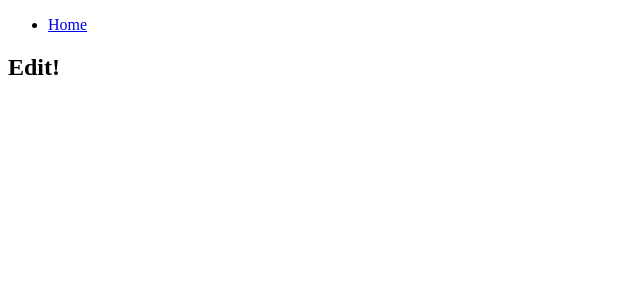
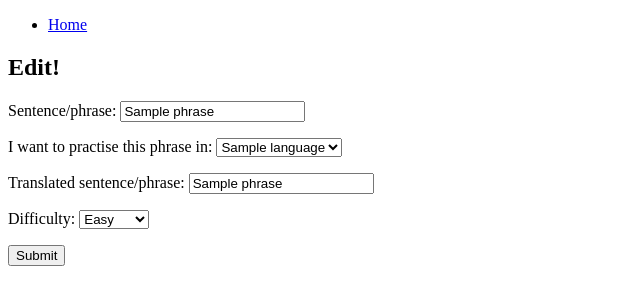
Before and after one commit to emilykmcullen/Language-Learning-App, a Flask app: page /sentence_snaps/1/edit in a window 1280 px wide. Before the commit the part shown is almost empty. Shown: the top 305 px of the page, without its empty margins (0-640 px from the left). Run offline with Flask 2, Linux system fonts and the light colour scheme; a database or web service that is not in the repository returns one stand-in record (values such as "Sample title"); some libraries are stand-ins or nearby versions.

Commit message:
Added ability to edit and update entries

```diff
--- a/controllers/first_language_phrase_controller.py
+++ b/controllers/first_language_phrase_controller.py
@@ -26,8 +26,26 @@ def play_phrase(id):
 
 @first_language_phrases_blueprint.route("/sentence_snaps/<id>/edit")
 def edit_phrase(id):
-    first_language_phrase = first_language_phrase_repository.select(id)
-    return render_template("sentence_snaps/edit.html", first_language_phrase=first_language_phrase)
+    languages = language_repository.select_all()
+    translated_phrase = translated_phrase_repository.select(id)
+    first_language_phrase = first_language_phrase_repository.select(translated_phrase.first_language_phrase.id)
+    return render_template("sentence_snaps/edit.html", first_language_phrase=first_language_phrase, translated_phrase=translated_phrase, languages=languages)
+
+@first_language_phrases_blueprint.route("/sentence_snaps/<id>", methods=['POST'])
+def update_phrase(id):
+    translated_phrase = translated_phrase_repository.select(id)
+    original_first_language_phrase_id = translated_phrase.first_language_phrase.id
+    language_input = request.form['language_choice']
+    first_language_input = request.form['first_language_input']
+    difficulty = request.form['difficulty_choice']
+    translated_input = request.form['translated_input']
+    language = language_repository.select_title(language_input)
+    new_first_language_phrase = FirstLanguagePhrase(first_language_input, difficulty, original_first_language_phrase_id)
+    first_language_phrase_repository.update(new_first_language_phrase)
+    new_translated_phrase = TranslatedPhrase(translated_input, language, new_first_language_phrase, id)
+    translated_phrase_repository.update(new_translated_phrase)
+    return redirect('/sentence_snaps')
+
 
 @first_language_phrases_blueprint.route("/sentence_snaps/new")
 def new_phrase():
--- a/repositories/translated_phrase_repository.py
+++ b/repositories/translated_phrase_repository.py
@@ -7,7 +7,7 @@ def save(translated_phrase):
     sql = "INSERT INTO translated_phrases(language_id, phrase, first_language_phrase_id) VALUES ( %s, %s, %s) RETURNING id"
     values = [translated_phrase.language.id, translated_phrase.phrase, translated_phrase.first_language_phrase.id]
     results = run_sql(sql, values)
-    translated_phrase = results[0]['id']
+    translated_phrase.id = results[0]['id']
     return translated_phrase
 
 def select_all():
@@ -17,21 +17,21 @@ def select_all():
     results = run_sql(sql)
 
     for row in results:
-        first_language_phrase = first_language_phrase_repository.select(row[first_language_phrase_id])
-        language = language_repository.select(row[language_id])
+        first_language_phrase = first_language_phrase_repository.select(row['first_language_phrase_id'])
+        language = language_repository.select(row['language_id'])
         translated_phrase = TranslatedPhrase(row['phrase'], language, first_language_phrase, row['id'])
         translated_phrases.append(translated_phrase)
     return translated_phrases
 
-def select_id(id):
+def select(id):
     translated_phrase = None
     sql = "SELECT * FROM translated_phrases WHERE id = %s"
     values = [id]
     result = run_sql(sql, values)[0]
 
     if result is not None:
-        first_language_phrase = first_language_phrase_repository.select(result[first_language_phrase_id])
-        language = language_repository.select(result[language_id])
+        first_language_phrase = first_language_phrase_repository.select(result['first_language_phrase_id'])
+        language = language_repository.select(result['language_id'])
         translated_phrase = TranslatedPhrase(result['phrase'], language, first_language_phrase, result['id'])
     return translated_phrase
 
@@ -46,5 +46,5 @@ def delete(id):
 
 def update(translated_phrase):
     sql = "UPDATE translated_phrases SET (language_id, phrase, first_language_phrase_id) = (%s, %s, %s) WHERE id = %s"
-    values = [translated_phrase.language.id, translated_phrase.difficulty, translated_phrase.first_language_phrase.id, translated_phrase.id]
+    values = [translated_phrase.language.id, translated_phrase.phrase, translated_phrase.first_language_phrase.id, translated_phrase.id]
     run_sql(sql,values)
--- a/templates/sentence_snaps/edit.html
+++ b/templates/sentence_snaps/edit.html
@@ -3,5 +3,35 @@
 {% block content %}
 
 <h1>Edit!</h1>
+<form action="/sentence_snaps/{{translated_phrase.id}}" method="POST">
+    <div>
+        <p>
+            <label for="first_language_input">Sentence/phrase:</label>
+            <input type="text" name="first_language_input" id="first_language_input" value="{{first_language_phrase.phrase}}">
+        </p>
+        <p>
+            <label for="language_choice">I want to practise this phrase in:</label>
+                <select name="language_choice" id="language_choice">
+            {% for language in languages %}
+                    <option value={{language.title}}>{{language.title.capitalize()}}</option>
+            {% endfor %}
+                </select>
+        </p>
+            <label for="translated_input">Translated sentence/phrase:</label>
+            <input type="text" name="translated_input" id="translated_input" value="{{translated_phrase.phrase}}">
+        <p>
+            <label for="difficulty_choice">Difficulty:</label>
+                <select name="difficulty_choice" id="difficulty_choice">
+                    <option value="easy">Easy</option>
+                    <option value="medium">Medium</option>
+                    <option value="hard">Hard</option>
+                </select>
+        </p>
+        <p class="submitbutton">
+            <input type="submit" value="Submit">
+        </p>
 
+    </div>
+
+</form>
 {% endblock content %}
```
